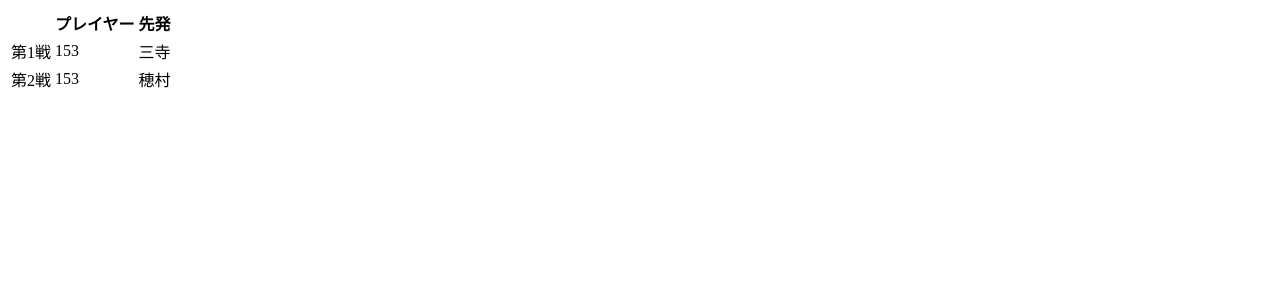
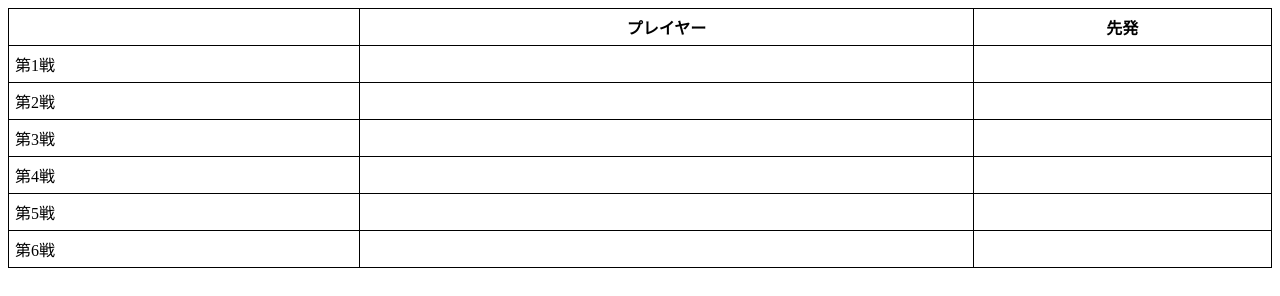
Before and after one commit to 153rd-dya/Leopards_senpatu, a plain HTML site: page index.html in a window 1280 px wide. Drawn offline with Linux system fonts and the light colour scheme.

Commit message:
Update index.html

```diff
--- a/index.html
+++ b/index.html
@@ -1,17 +1,43 @@
-<table>
+<table style="border-collapse: collapse; width: 100%; font-size: 16px;">
   <tr>
-    <th></th>
-    <th>プレイヤー</th>
-    <th>先発</th>
+    <th style="border: 1px solid #000; padding: 6px;"></th>
+    <th style="border: 1px solid #000; padding: 6px;">プレイヤー</th>
+    <th style="border: 1px solid #000; padding: 6px;">先発</th>
   </tr>
+
   <tr>
-    <td>第1戦</td>
-    <td>153</td>
-    <td>三寺</td>
+    <td style="border: 1px solid #000; padding: 6px;">第1戦</td>
+    <td style="border: 1px solid #000; padding: 6px;"></td>
+    <td style="border: 1px solid #000; padding: 6px;"></td>
   </tr>
+
   <tr>
-    <td>第2戦</td>
-    <td>153</td>
-    <td>穂村</td>
+    <td style="border: 1px solid #000; padding: 6px;">第2戦</td>
+    <td style="border: 1px solid #000; padding: 6px;"></td>
+    <td style="border: 1px solid #000; padding: 6px;"></td>
+  </tr>
+
+  <tr>
+    <td style="border: 1px solid #000; padding: 6px;">第3戦</td>
+    <td style="border: 1px solid #000; padding: 6px;"></td>
+    <td style="border: 1px solid #000; padding: 6px;"></td>
+  </tr>
+
+  <tr>
+    <td style="border: 1px solid #000; padding: 6px;">第4戦</td>
+    <td style="border: 1px solid #000; padding: 6px;"></td>
+    <td style="border: 1px solid #000; padding: 6px;"></td>
+  </tr>
+
+  <tr>
+    <td style="border: 1px solid #000; padding: 6px;">第5戦</td>
+    <td style="border: 1px solid #000; padding: 6px;"></td>
+    <td style="border: 1px solid #000; padding: 6px;"></td>
+  </tr>
+
+  <tr>
+    <td style="border: 1px solid #000; padding: 6px;">第6戦</td>
+    <td style="border: 1px solid #000; padding: 6px;"></td>
+    <td style="border: 1px solid #000; padding: 6px;"></td>
   </tr>
 </table>
```
